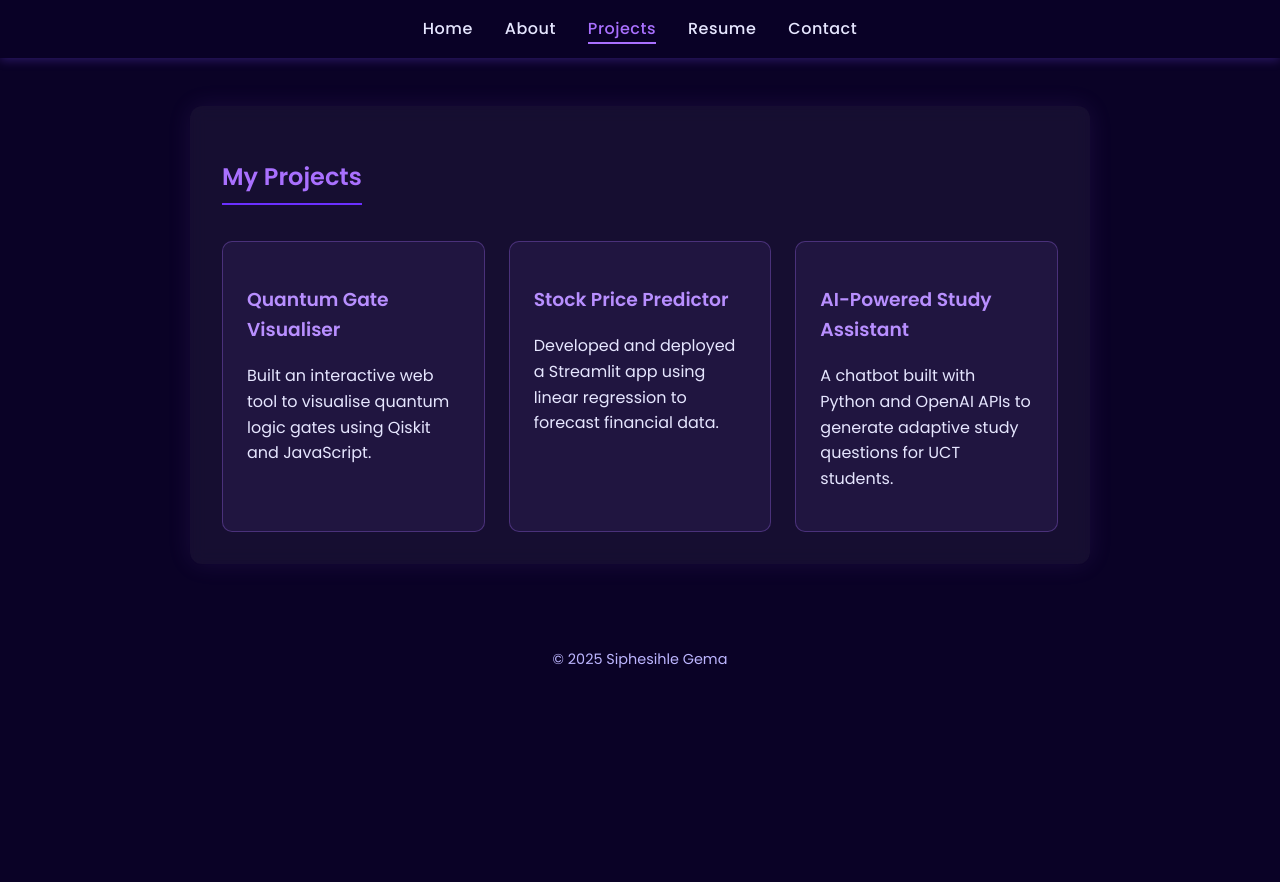
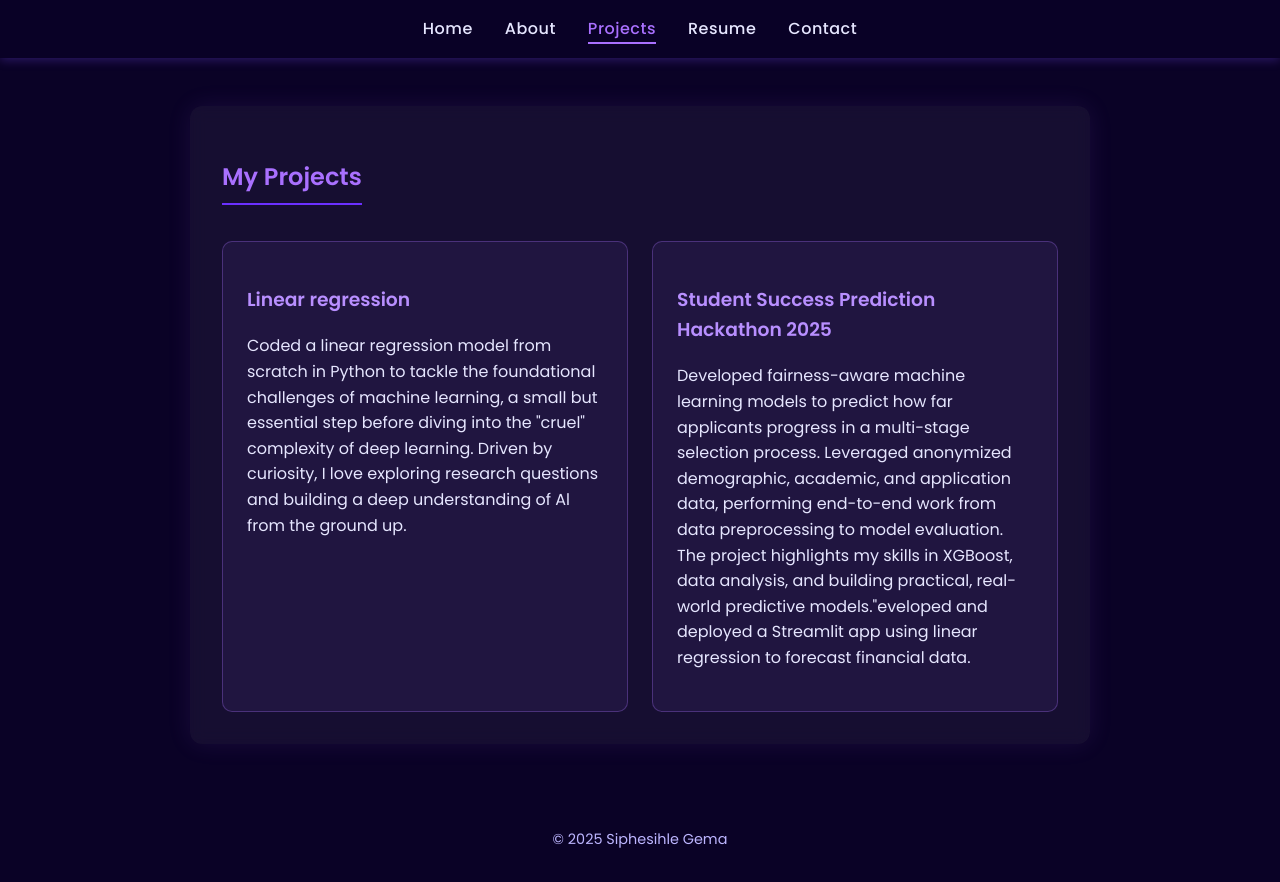
Before and after one commit to siphesihlegema/siphesihlegema.github.io, a plain HTML site: page projects.html in a window 1280 px wide. Before the commit the page ends 800 px from the top, so only its background shows below. Drawn offline with Linux system fonts and the light colour scheme.

Commit message:
V2 Website templtet

```diff
--- a/projects.html
+++ b/projects.html
@@ -24,16 +24,12 @@
     <h2>My Projects</h2>
     <div class="project-grid">
       <div class="card">
-        <h3>Quantum Gate Visualiser</h3>
-        <p>Built an interactive web tool to visualise quantum logic gates using Qiskit and JavaScript.</p>
+        <h3>Linear regression</h3>
+        <p>Coded a linear regression model from scratch in Python to tackle the foundational challenges of machine learning, a small but essential step before diving into the "cruel" complexity of deep learning. Driven by curiosity, I love exploring research questions and building a deep understanding of Al from the ground up.</p>
       </div>
       <div class="card">
-        <h3>Stock Price Predictor</h3>
-        <p>Developed and deployed a Streamlit app using linear regression to forecast financial data.</p>
-      </div>
-      <div class="card">
-        <h3>AI-Powered Study Assistant</h3>
-        <p>A chatbot built with Python and OpenAI APIs to generate adaptive study questions for UCT students.</p>
+        <h3>Student Success Prediction Hackathon 2025</h3>
+        <p>Developed fairness-aware machine learning models to predict how far applicants progress in a multi-stage selection process. Leveraged anonymized demographic, academic, and application data, performing end-to-end work from data preprocessing to model evaluation. The project highlights my skills in XGBoost, data analysis, and building practical, real-world predictive models."eveloped and deployed a Streamlit app using linear regression to forecast financial data.</p>
       </div>
     </div>
   </section>
```
Also changed, not shown: about.html (+7 -9 lines), contact.html (+1 -1 lines), index.html (+1 -1 lines), assets/images/Screenshot_20250729_205933_Gallery.jpg (added).
